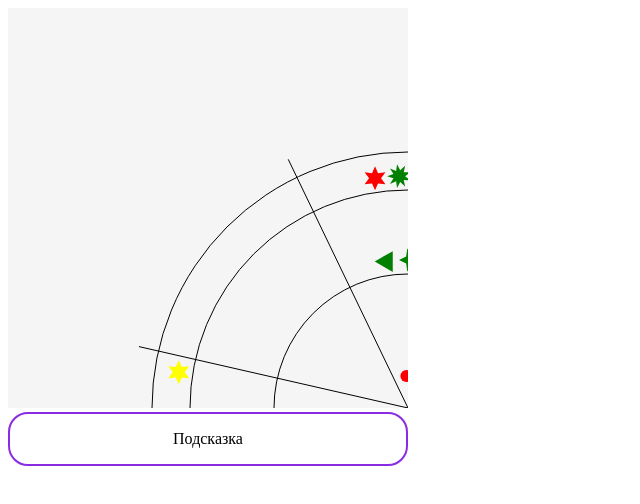
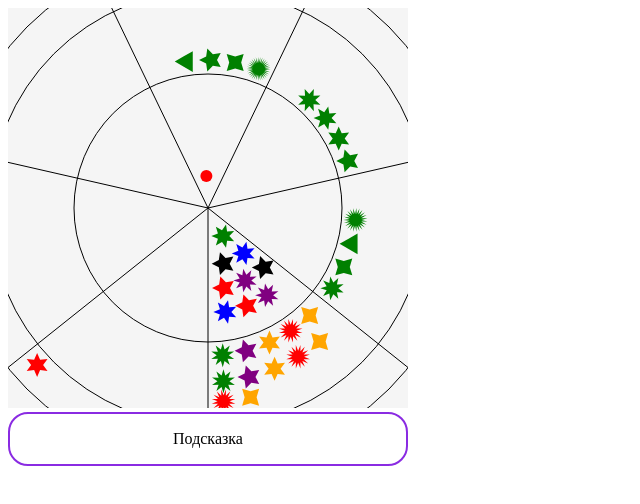
Before and after one commit to dikobrazik/fl, a plain HTML site: page index.html in a window 1280 px wide. Shown: the whole page, without its empty margins (0-640 px from the left). Drawn offline with Linux system fonts and the light colour scheme.

Commit message:
Add files via upload

```diff
--- a/index.html
+++ b/index.html
@@ -258,7 +258,7 @@
             const getContext = () => document.getElementById('myCanvas').getContext('2d');
 
             var shapes = [];
-            var w=800, h =800;
+            var w=400, h =400;
             var leftOffset = document.getElementById('myCanvas').offsetLeft;
             var topOffset = document.getElementById('myCanvas').offsetTop;
             var ctx = getContext();
```
